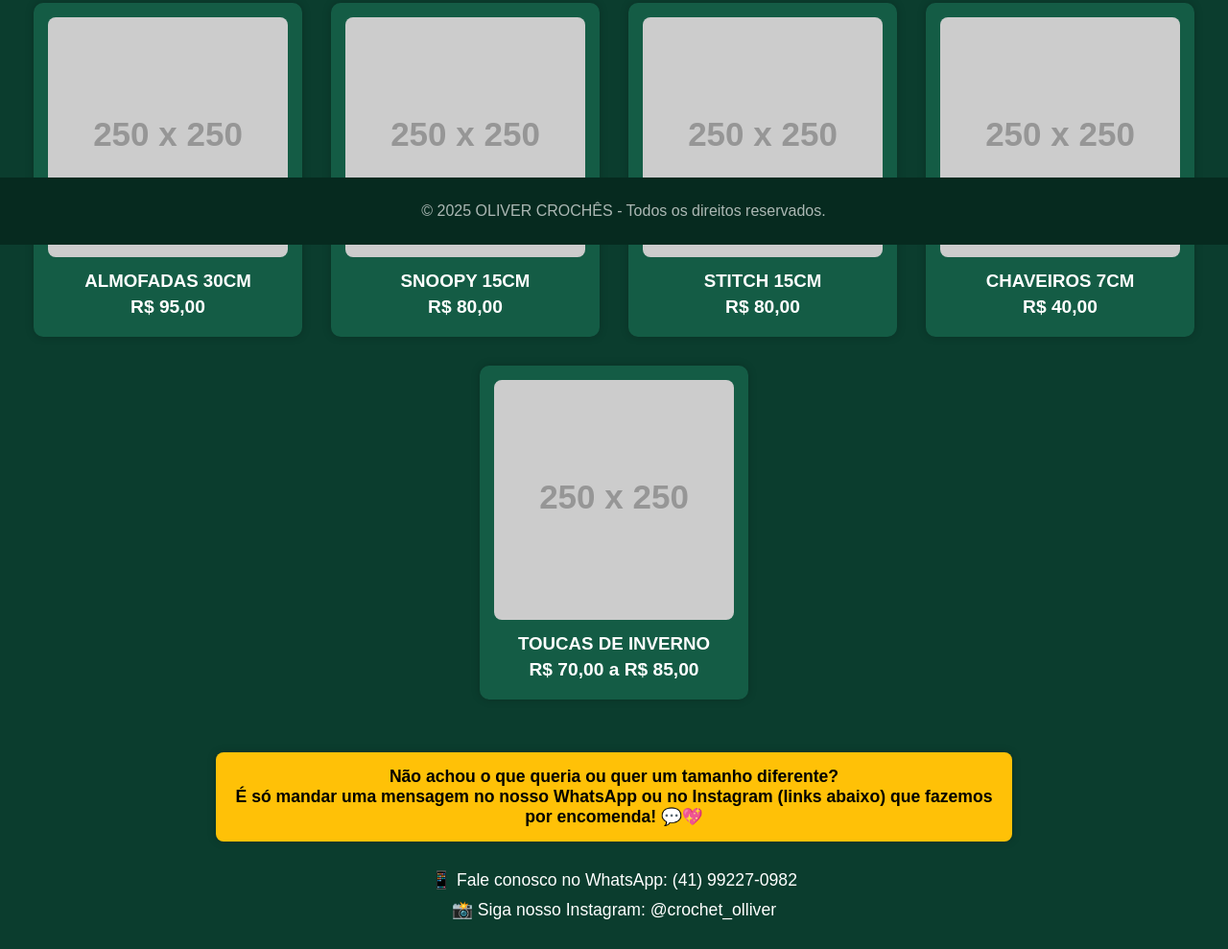
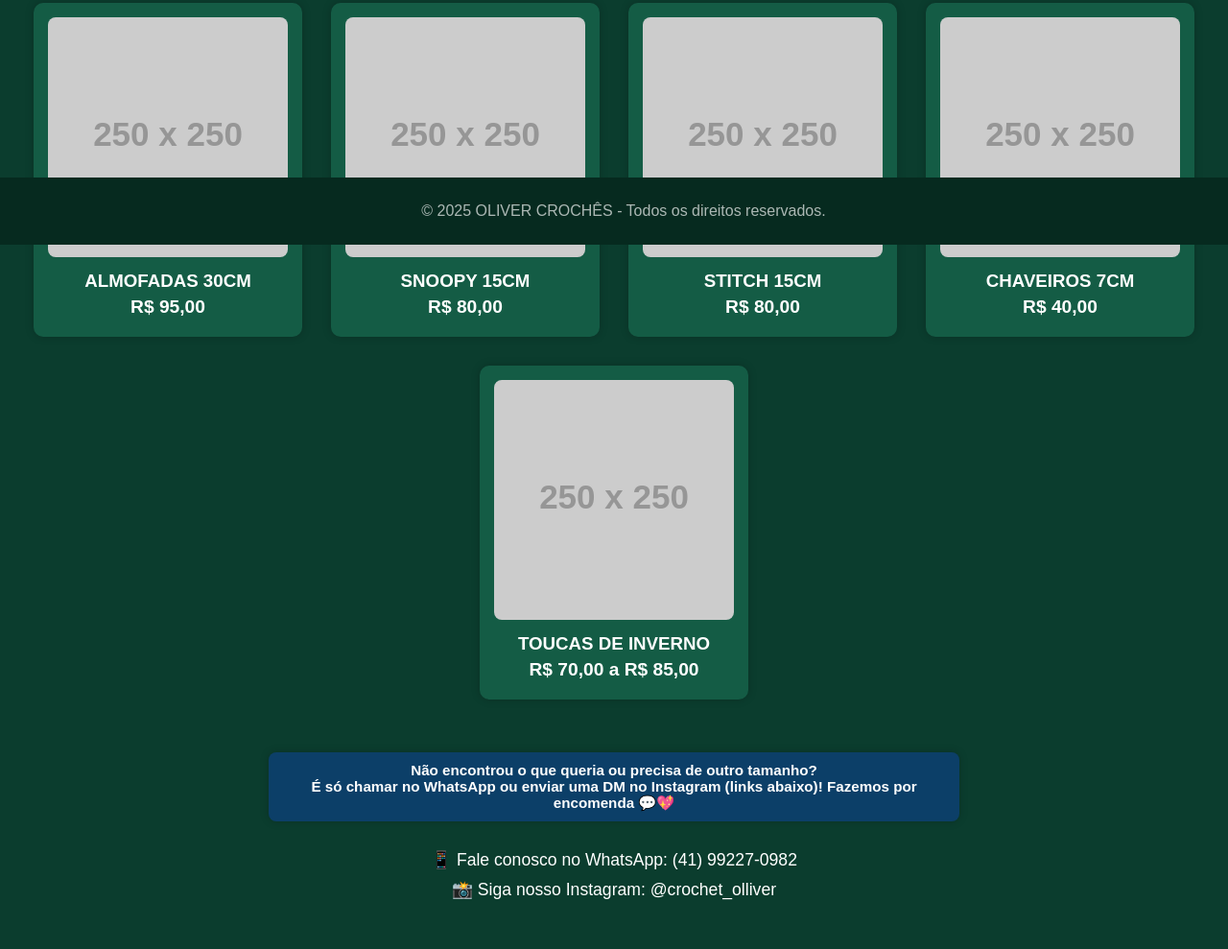
Before and after one commit to OliverCroches/croche, a plain HTML site: page index.html in a window 1280 px wide. Shown: the part 545-1534 px from the top of the page at 96% size. After the commit the page ends 1513 px from the top, so only its background shows below. Drawn offline with Linux system fonts and the light colour scheme; placeholder pictures from the web are drawn by us.

Commit message:
Update index.html

```diff
--- a/index.html
+++ b/index.html
@@ -62,14 +62,14 @@
       text-decoration: underline;
     }
     .aviso-personalizado {
-      background-color: #ffc107;
-      color: #000;
-      padding: 15px;
+      background-color: #0c3f68;
+      color: #ffffff;
+      padding: 10px;
       text-align: center;
-      font-size: 1.1em;
+      font-size: 0.95em;
       font-weight: bold;
       margin: 20px auto;
-      max-width: 800px;
+      max-width: 700px;
       border-radius: 8px;
       box-shadow: 0 0 10px #00000033;
     }
@@ -139,8 +139,8 @@
   </main>
 
   <div class="aviso-personalizado">
-    Não achou o que queria ou quer um tamanho diferente?<br>
-    É só mandar uma mensagem no nosso WhatsApp ou no Instagram (links abaixo) que fazemos por encomenda! 💬💖
+    Não encontrou o que queria ou precisa de outro tamanho?<br>
+    É só chamar no WhatsApp ou enviar uma DM no Instagram (links abaixo)! Fazemos por encomenda 💬💖
   </div>
 
   <section class="contatos">
```
